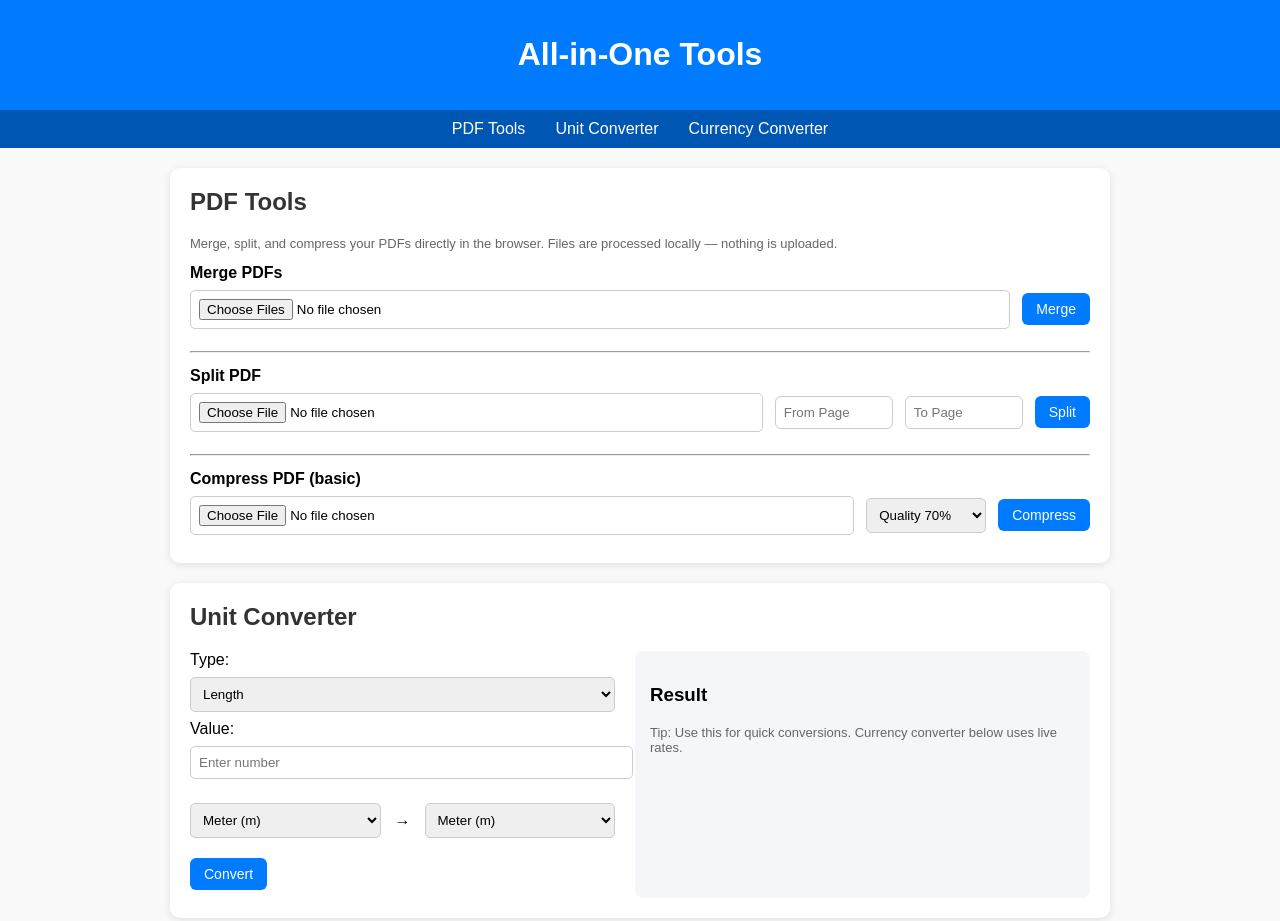
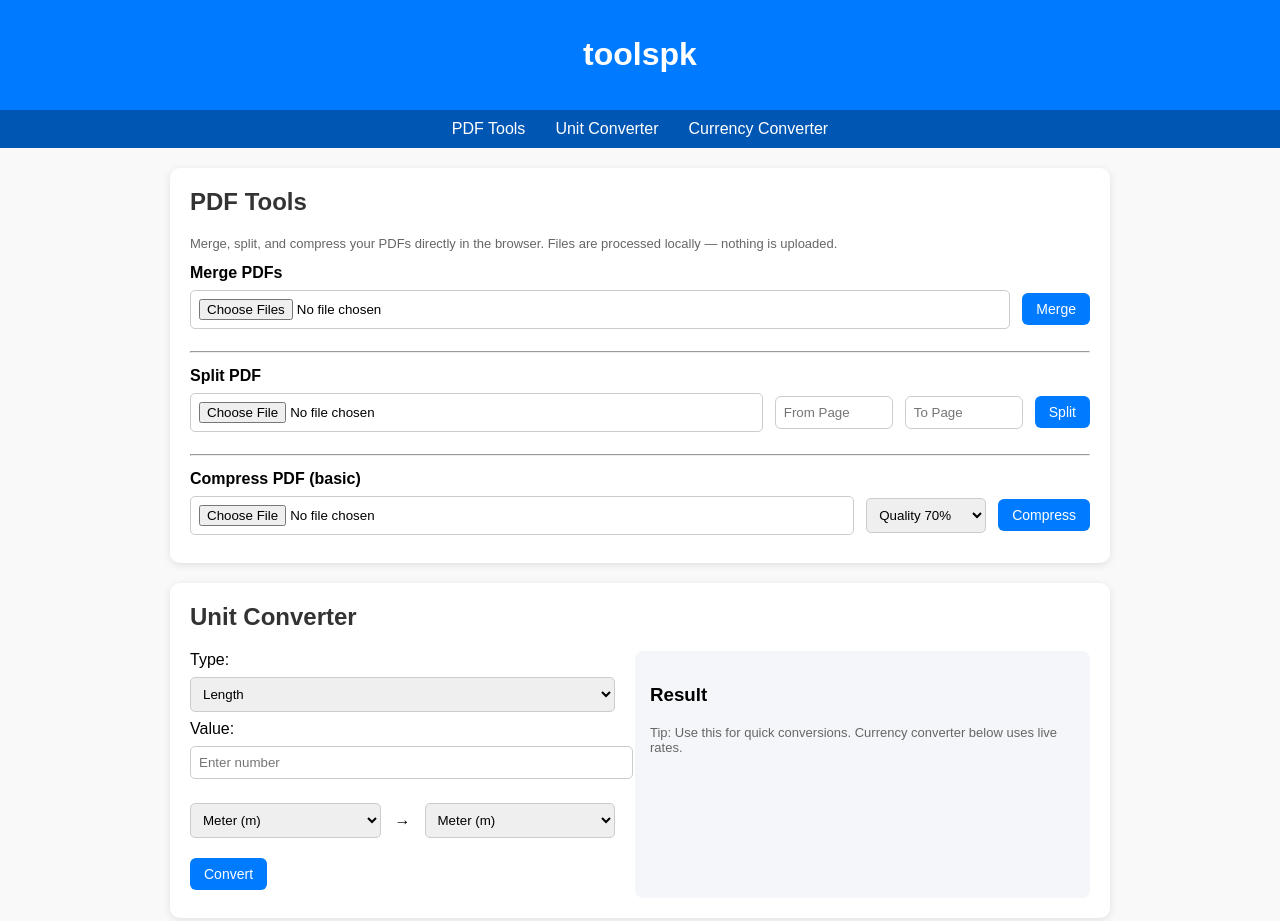
Before and after one commit to MuhammadFaizan42/toolspk, a plain HTML site: page index.html in a window 1280 px wide. Shown: the top 921 px of the page. Drawn offline with Linux system fonts and the light colour scheme; no server answers.

Commit message:
Update index.html

```diff
--- a/index.html
+++ b/index.html
@@ -29,7 +29,7 @@
 </head>
 <body>
 <header>
-  <h1>All-in-One Tools</h1>
+  <h1>toolspk</h1>
 </header>
 <nav>
   <a href="#pdfTools">PDF Tools</a>
```
